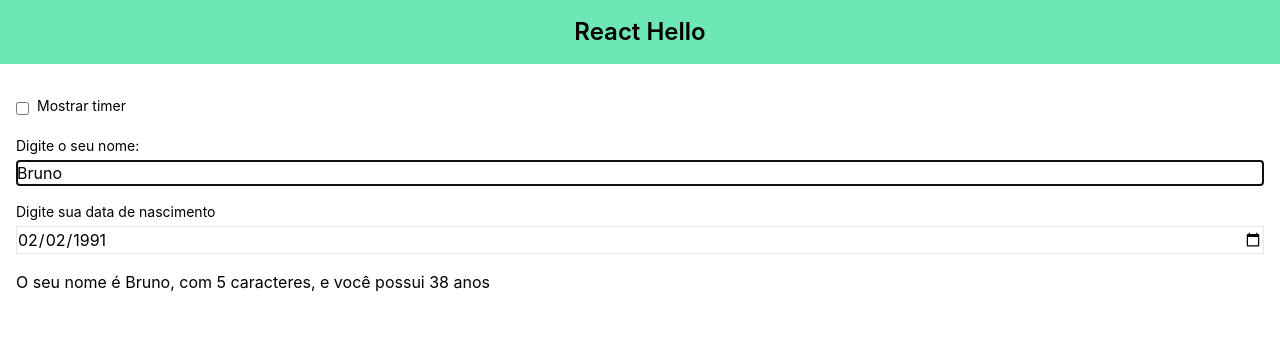
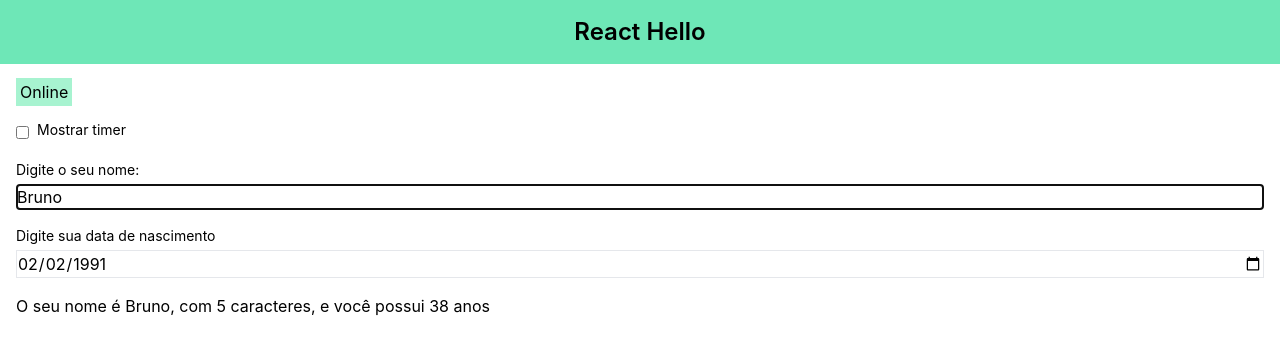
Before and after one commit to brunoromeo001/react-hello, a React (Create React App) app: page / in a window 1280 px wide. Shown: the top 354 px of the page. Built offline with nearby package versions, Linux system fonts and the light colour scheme; the HTML template or start-up script is replaced by a standard one.

Commit message:
Aula 2.13 react-hello

```diff
--- a/src/App.js
+++ b/src/App.js
@@ -7,17 +7,38 @@
 import getNewId from "./services/idService";
 import Timer from "./components/Timer";
 import CheckboxInput from "./components/CheckboxInput";
+import OnlineOffline from "./components/OnlineOffline";
 
 export default function App() {
 
   const [name, setName] = useState('Bruno');
   const [birthDate, setBirthDate] = useState('1991-02-02');
   const [showTimer, setShowTimer] = useState(false);
+  const [isOnline, setIsOnline] = useState(true);
 
   useEffect(() => {
-    console.log('Executando userEffect')
     document.title  =  name
   }, [name])
+
+  useEffect(() => {
+
+    function toogleOnline() {
+      setIsOnline(true)
+    }
+
+    function toogleOffline() {
+      setIsOnline(false)
+    }
+    window.addEventListener('online', toogleOnline)
+
+    window.addEventListener('offline', toogleOffline)
+
+    return () => {
+      window.removeEventListener('online', toogleOnline)
+      window.removeEventListener('online', toogleOffline)
+    }
+
+  }, [])
 
   function handleNameChange(newName) {
 
@@ -40,6 +61,10 @@
         React Hello
       </Header>
       <Main>
+      <OnlineOffline
+        isOnline={isOnline}
+
+      />
         {
           showTimer && (
             <div className="text-right mt-1">
--- /dev/null
+++ b/src/components/OnlineOffline.js
@@ -0,0 +1,10 @@
+import React from 'react'
+
+export default function OnlineOffline({ isOnline = true}) {
+    const className = isOnline ? 'bg-green-200' : 'bg-red-200';
+  return (
+    <span className={`${className} p-1`}>
+        {isOnline ? 'Online': 'Offline'}
+    </span>
+  )
+}
```
